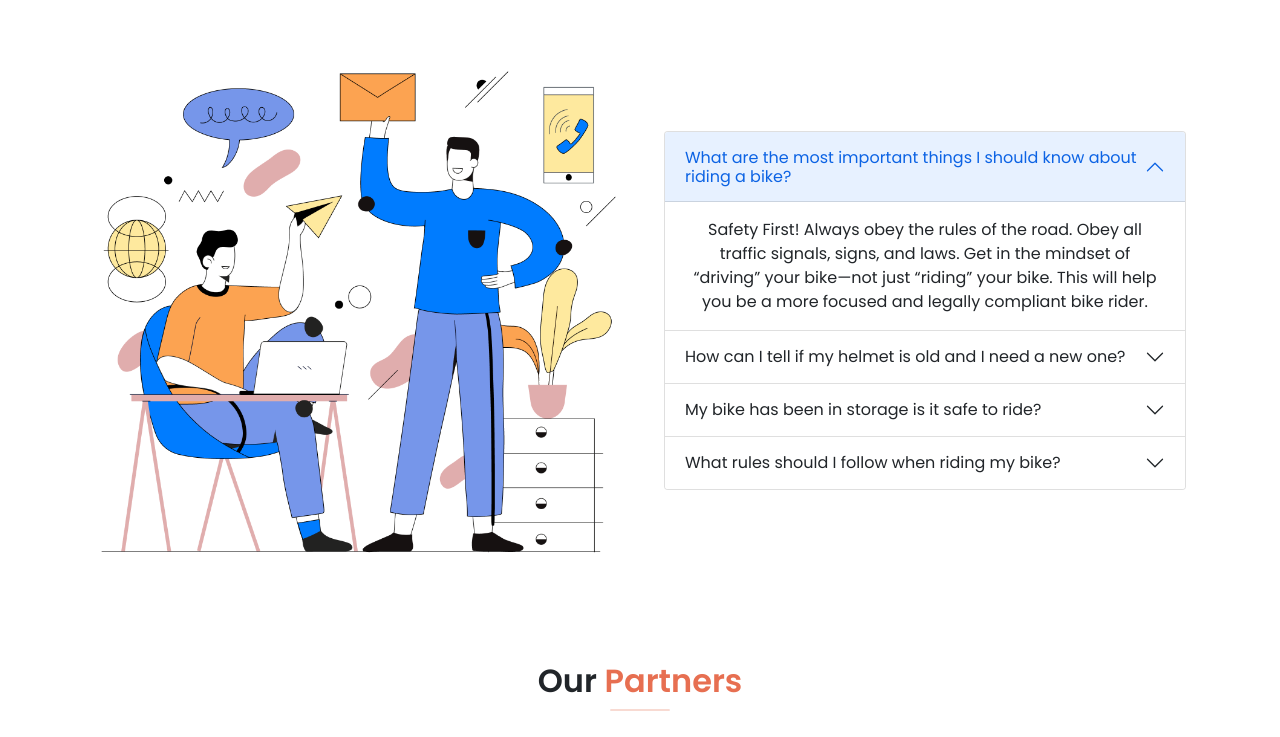
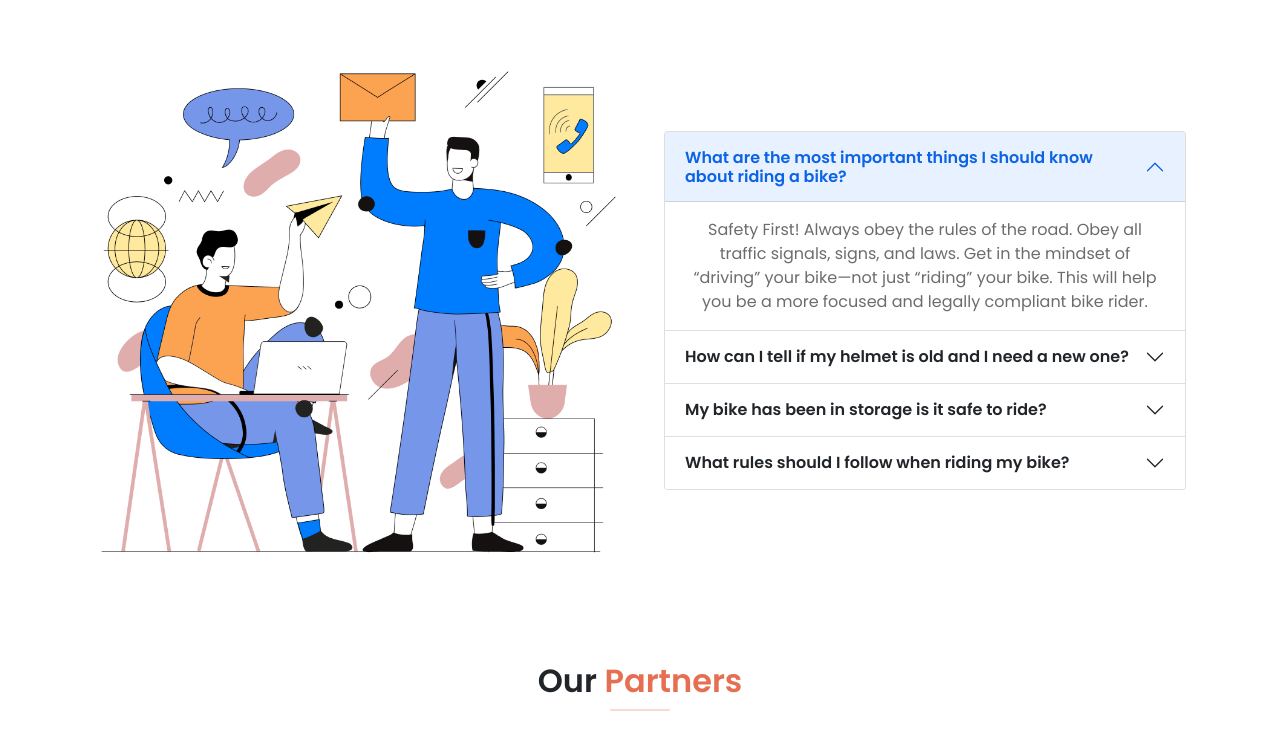
Before and after one commit to CoderMahabub/the-motorbike, a plain HTML site: page index.html in a window 1280 px wide. Shown: the part 1800-2537 px from the top of the page. Drawn offline with nearby package versions, Linux system fonts and the light colour scheme.

Commit message:
Finally Done

```diff
--- a/index.html
+++ b/index.html
@@ -163,14 +163,14 @@
                         <div class="accordion" id="accordionExample">
                             <div class="accordion-item">
                                 <h2 class="accordion-header" id="headingOne">
-                                    <button class="accordion-button" type="button" data-bs-toggle="collapse"
+                                    <button class="accordion-button fw-bold" type="button" data-bs-toggle="collapse"
                                         data-bs-target="#collapseOne" aria-expanded="true" aria-controls="collapseOne">
                                         What are the most important things I should know about riding a bike?
                                     </button>
                                 </h2>
                                 <div id="collapseOne" class="accordion-collapse collapse show"
                                     aria-labelledby="headingOne" data-bs-parent="#accordionExample">
-                                    <div class="accordion-body">
+                                    <div class="accordion-body card-text">
                                         Safety First! Always obey the rules of the road. Obey all traffic signals,
                                         signs, and laws. Get in the mindset of “driving” your bike—not just “riding”
                                         your bike. This will help you be a more focused and legally compliant bike
@@ -180,14 +180,15 @@
                             </div>
                             <div class="accordion-item">
                                 <h2 class="accordion-header" id="headingTwo">
-                                    <button class="accordion-button collapsed" type="button" data-bs-toggle="collapse"
-                                        data-bs-target="#collapseTwo" aria-expanded="false" aria-controls="collapseTwo">
+                                    <button class="accordion-button collapsed fw-bold" type="button"
+                                        data-bs-toggle="collapse" data-bs-target="#collapseTwo" aria-expanded="false"
+                                        aria-controls="collapseTwo">
                                         How can I tell if my helmet is old and I need a new one?
                                     </button>
                                 </h2>
                                 <div id="collapseTwo" class="accordion-collapse collapse" aria-labelledby="headingTwo"
                                     data-bs-parent="#accordionExample">
-                                    <div class="accordion-body">
+                                    <div class="accordion-body card-text">
                                         Bear in mind that if the helmet did its job most people would tell you that they
                                         did not even hit their head, or did not hit their head that hard. And the thin
                                         shells on most helmets now tend to hide any dents in the foam. But if you can
@@ -197,15 +198,15 @@
                             </div>
                             <div class="accordion-item">
                                 <h2 class="accordion-header" id="headingThree">
-                                    <button class="accordion-button collapsed" type="button" data-bs-toggle="collapse"
-                                        data-bs-target="#collapseThree" aria-expanded="false"
+                                    <button class="accordion-button collapsed fw-bold" type="button"
+                                        data-bs-toggle="collapse" data-bs-target="#collapseThree" aria-expanded="false"
                                         aria-controls="collapseThree">
                                         My bike has been in storage is it safe to ride?
                                     </button>
                                 </h2>
                                 <div id="collapseThree" class="accordion-collapse collapse"
                                     aria-labelledby="headingThree" data-bs-parent="#accordionExample">
-                                    <div class="accordion-body">
+                                    <div class="accordion-body card-text">
                                         Things are finally starting to warm up and it’s time to get your motorcycle out
                                         of storage and ready for the riding season. If you’re anything like us you’ve
                                         been chomping at the
@@ -214,15 +215,15 @@
                             </div>
                             <div class="accordion-item">
                                 <h2 class="accordion-header" id="headingThree">
-                                    <button class="accordion-button collapsed" type="button" data-bs-toggle="collapse"
-                                        data-bs-target="#collapseThree" aria-expanded="false"
+                                    <button class="accordion-button collapsed fw-bold" type="button"
+                                        data-bs-toggle="collapse" data-bs-target="#collapseThree" aria-expanded="false"
                                         aria-controls="collapseThree">
                                         What rules should I follow when riding my bike?
                                     </button>
                                 </h2>
                                 <div id="collapseThree" class="accordion-collapse collapse"
                                     aria-labelledby="headingThree" data-bs-parent="#accordionExample">
-                                    <div class="accordion-body">
+                                    <div class="accordion-body card-text">
                                         Go With the Traffic Flow. Ride on the right in the same direction as other
                                         vehicles. Obey All Traffic Laws. A bicycle is a vehicle and you're a driver.
                                         Yield to Traffic When Appropriate. Be Predictable. Stay Alert at All Times. Look
```
